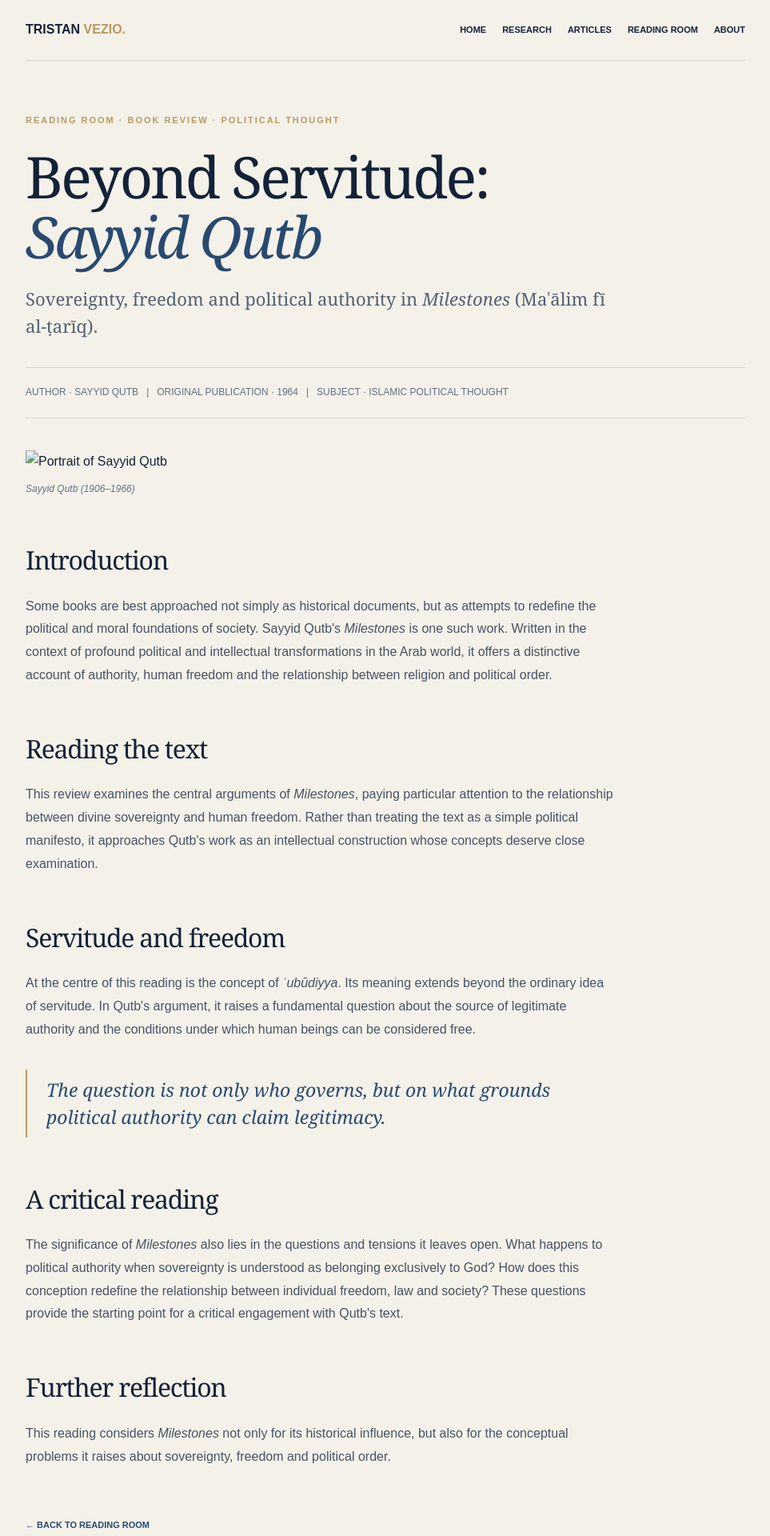
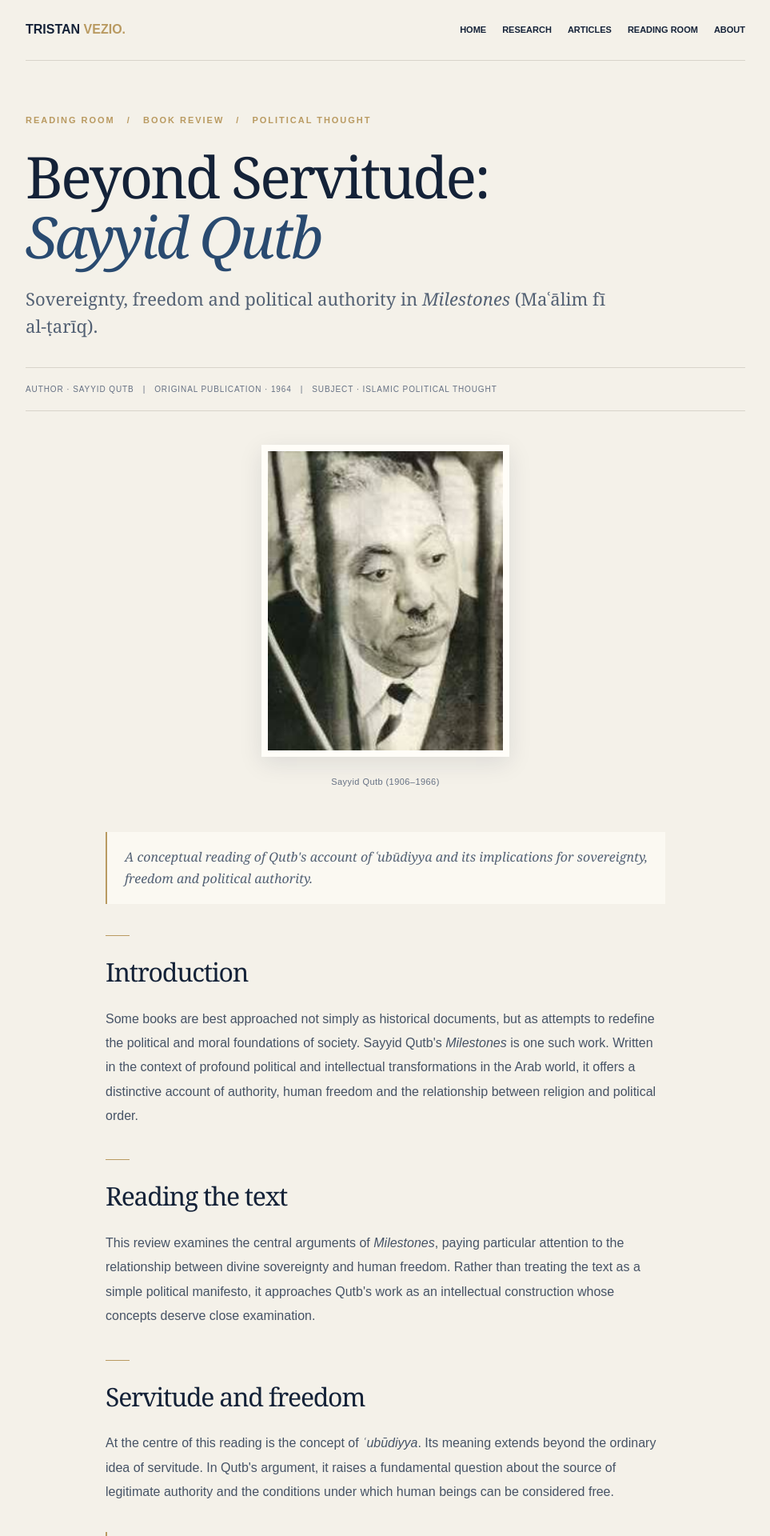
Before and after one commit to tristanvezio/tristanvezio.github.io, a Jekyll site: the page qutb-milestones.html, which Jekyll copies as it is, in a window 1280 px wide. Shown: the top 1920 px of the page at 80% size, without its empty margins (158-1121 px from the left). Built offline with Jekyll 4.4.1, drawn with Linux system fonts in a browser that asks for light colours.

Commit message:
Refine Qutb article layout and portrait presentation

```diff
--- a/qutb-milestones.html
+++ b/qutb-milestones.html
@@ -28,30 +28,21 @@ h1,h2{font-family:Georgia,serif;font-weight:500;letter-spacing:-.04em}
 h1{font-size:clamp(42px,7vw,72px);line-height:1.05;margin:22px 0}
 h1 em{color:var(--blue)}
 .subtitle{font:22px/1.55 Georgia,serif;color:#536174;max-width:740px}
-.meta{margin:35px 0;padding:20px 0;border-top:1px solid var(--line);border-bottom:1px solid var(--line);font-size:12px;color:#657083}
-.content{max-width:740px}
+.meta{margin:35px 0 30px;padding:17px 0;border-top:1px solid var(--line);border-bottom:1px solid var(--line);font-size:10px;line-height:1.9;letter-spacing:.09em;color:#657083}
+.content{max-width:700px;margin:0 auto}
+.content h2{position:relative;padding-top:8px}
+.content h2:first-child{margin-top:42px}
+.content h2:before{content:"";display:block;width:30px;height:1px;background:var(--gold);position:absolute;top:-9px;left:0}
+.content p{font-size:16px;line-height:1.9}
+.article-header{max-width:760px}
+.article-image{width:min(310px,75%);margin:42px auto 52px;text-align:center}
+.article-image img{width:100%;height:auto;max-height:390px;object-fit:cover;object-position:center 25%;border:8px solid var(--white);box-shadow:0 8px 28px rgba(20,34,56,.10)}
+.article-image figcaption{margin-top:12px;font-size:11px;letter-spacing:.04em;color:#657083}
+.reading-note{margin:0 0 45px;padding:18px 22px;background:rgba(255,253,248,.65);border-left:2px solid var(--gold);font:italic 16px/1.7 Georgia,serif;color:#536174}
 .content h2{font-size:32px;margin:48px 0 15px}
 .content p{color:#465366;margin:0 0 22px}
 .quote{font:italic 23px/1.5 Georgia,serif;color:var(--blue);border-left:2px solid var(--gold);padding:8px 0 8px 24px;margin:35px 0}
-  .article-image {
-  margin: 40px 0;
-}
-
-.article-image img {
-  display: block;
-  width: 100%;
-  max-height: 480px;
-  object-fit: cover;
-  object-position: center 30%;
-}
-
-.article-image figcaption {
-  margin-top: 10px;
-  font-size: 12px;
-  color: #657083;
-  font-style: italic;
-}
-.back{display:inline-block;margin-top:40px;color:var(--blue);font-size:11px;font-weight:900;text-transform:uppercase;text-decoration:none}
+  .back{display:inline-block;margin-top:40px;color:var(--blue);font-size:11px;font-weight:900;text-transform:uppercase;text-decoration:none}
 footer{border-top:1px solid var(--line);padding:25px 0;font-size:12px}
 @media(max-width:650px){.nav{align-items:flex-start;flex-direction:column}main{padding-top:45px}}
 </style>
@@ -69,7 +60,8 @@ footer{border-top:1px solid var(--line);padding:25px 0;font-size:12px}
 </header>
 
 <main class="wrap">
-<div class="kicker">Reading Room · Book review · Political thought</div>
+<div class="article-header">
+<div class="kicker">Reading Room &nbsp; / &nbsp; Book review &nbsp; / &nbsp; Political thought</div>
 
 <h1>Beyond Servitude:<br><em>Sayyid Qutb</em></h1>
 
@@ -77,6 +69,7 @@ footer{border-top:1px solid var(--line);padding:25px 0;font-size:12px}
 Sovereignty, freedom and political authority in
 <em>Milestones</em> (Maʿālim fī al-ṭarīq).
 </p>
+</div>
 
 <div class="meta">
 AUTHOR · SAYYID QUTB &nbsp; | &nbsp;
@@ -85,11 +78,12 @@ SUBJECT · ISLAMIC POLITICAL THOUGHT
 </div>
 
 <figure class="article-image">
- <img src="images/images.jpeg" alt="Portrait of Sayyid Qutb">
+  <img src="images.jpeg" alt="Portrait of Sayyid Qutb">
   <figcaption>Sayyid Qutb (1906–1966)</figcaption>
 </figure>
 
 <div class="content">
+<div class="reading-note">A conceptual reading of Qutb's account of <em>ʿubūdiyya</em> and its implications for sovereignty, freedom and political authority.</div>
 <h2>Introduction</h2>
 <p>
 Some books are best approached not simply as historical documents,
```
